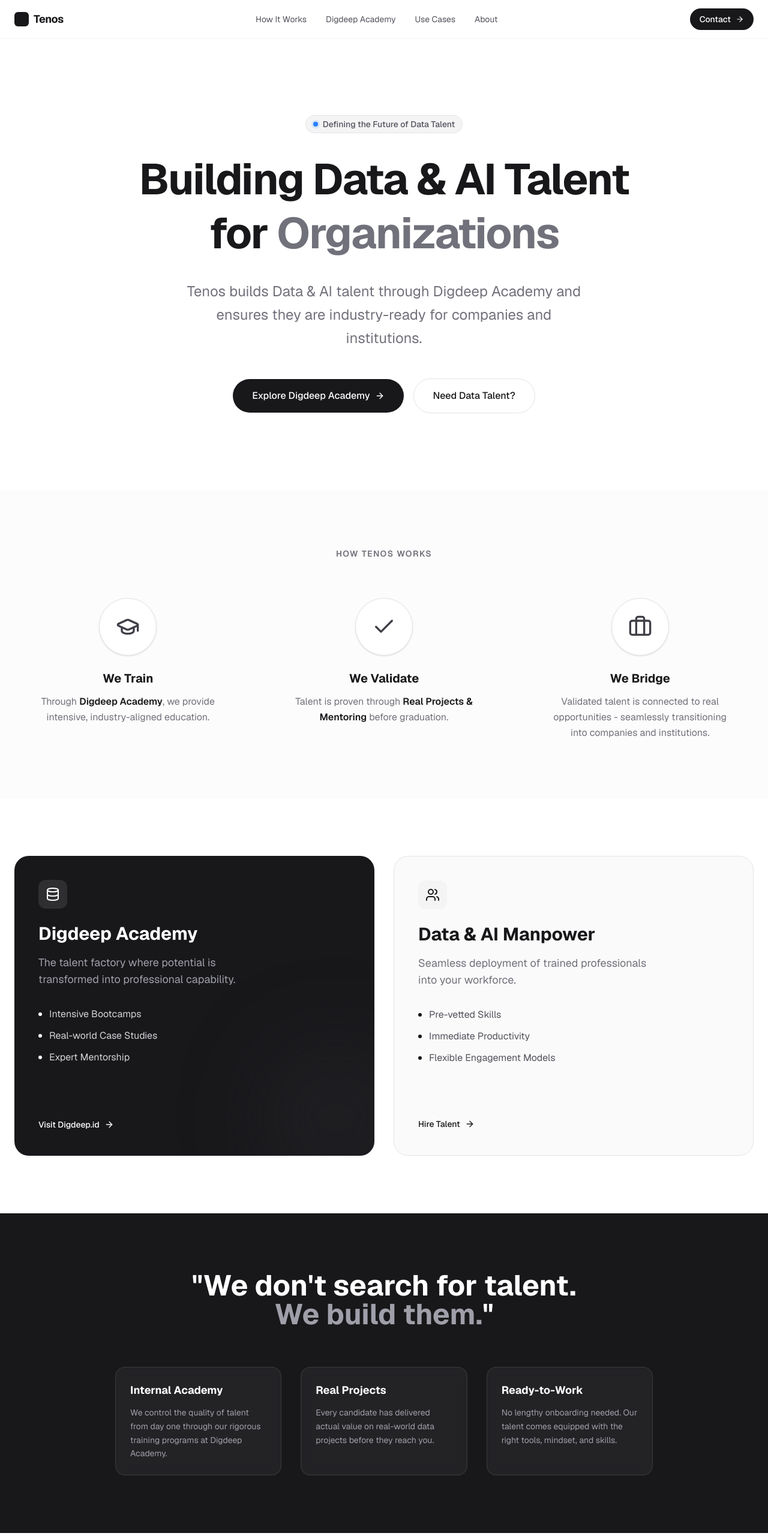
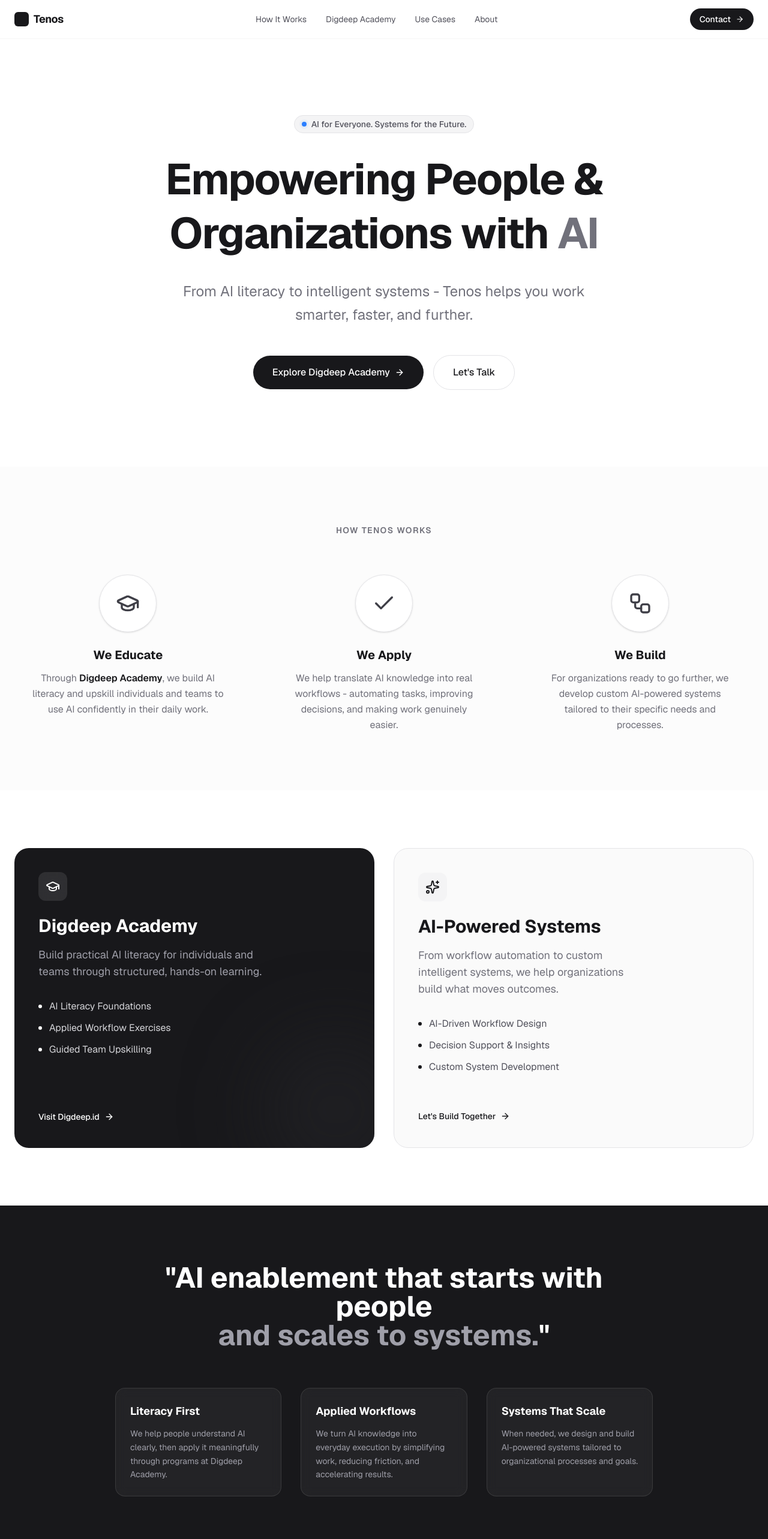
Before and after one commit to arnugroho/tenosid-web, a Next.js app: page / in a window 1280 px wide. Shown: the top 2566 px of the page at 60% size. Built offline with nearby package versions, Linux system fonts and the light colour scheme.

Commit message:
Revise homepage and layout content: Updated metadata, titles, and descriptions to reflect a focus on AI enablement for individuals and organizations. Enhanced messaging clarity by changing section titles and improving descriptions of services offered.

```diff
--- a/app/layout.tsx
+++ b/app/layout.tsx
@@ -14,35 +14,36 @@
 
 export const metadata: Metadata = {
   title: {
-    default: "Tenos Data Teknologi | Building Data & AI Talent",
+    default: "Tenos | AI Enablement for People & Organizations",
     template: "%s | Tenos Data Teknologi",
   },
   description:
-    "Tenos builds Data & AI talent through Digdeep Academy and ensures they are industry-ready for companies and institutions.",
+    "Tenos helps people and organizations work smarter with AI, from literacy and applied workflows to intelligent system development.",
   keywords: [
     "Tenos",
     "Digdeep Academy",
-    "Data Talent",
-    "AI Talent",
-    "Data Manpower",
+    "AI Enablement",
+    "AI Literacy",
+    "AI Workflows",
+    "AI Systems",
     "Indonesia",
     "Bootcamp",
-    "Data Science",
+    "Digital Transformation",
   ],
   authors: [{ name: "Tenos Data Teknologi" }],
   openGraph: {
-    title: "Tenos Data Teknologi | Building Data & AI Talent",
+    title: "Tenos | AI Enablement for People & Organizations",
     description:
-      "We don't search for talent. We build them. Tenos trains and deploys ready-to-work Data & AI professionals via Digdeep Academy.",
+      "From AI literacy to intelligent systems, Tenos empowers people and organizations to work smarter through practical AI enablement.",
     type: "website",
     locale: "en_US",
     siteName: "Tenos Data Teknologi",
   },
   twitter: {
     card: "summary_large_image",
-    title: "Tenos Data Teknologi | Building Data & AI Talent",
+    title: "Tenos | AI Enablement for People & Organizations",
     description:
-      "We don't search for talent. We build them. Ready-to-work Data & AI manpower via Digdeep Academy.",
+      "Tenos helps people and organizations work smarter with AI, from literacy and workflows to custom intelligent systems.",
   },
   robots: {
     index: true,
--- a/app/page.tsx
+++ b/app/page.tsx
@@ -2,11 +2,11 @@
 import {
   ArrowRight,
   Check,
-  Database,
+  Sparkles,
   GraduationCap,
   Building2,
   Users,
-  Briefcase,
+  Workflow,
   BarChart3,
   Brain,
   Mail,
@@ -49,13 +49,13 @@
               <span className="animate-ping absolute inline-flex h-full w-full rounded-full bg-blue-400 opacity-75"></span>
               <span className="relative inline-flex rounded-full h-2 w-2 bg-blue-500"></span>
             </span>
-            Defining the Future of Data Talent
+            AI for Everyone. Systems for the Future.
           </div>
           <h1 className="text-5xl md:text-7xl font-bold tracking-tight text-zinc-900 mb-8 max-w-4xl mx-auto leading-tight">
-            Building Data & AI Talent for <span className="text-zinc-500">Organizations</span>
+            Empowering People & Organizations with <span className="text-zinc-500">AI</span>
           </h1>
           <p className="text-xl md:text-2xl text-zinc-500 max-w-2xl mx-auto mb-12 leading-relaxed">
-            Tenos builds Data & AI talent through Digdeep Academy and ensures they are industry-ready for companies and institutions.
+            From AI literacy to intelligent systems - Tenos helps you work smarter, faster, and further.
           </p>
           <div className="flex flex-col sm:flex-row items-center justify-center gap-4">
             <Link
@@ -69,7 +69,7 @@
               href="#contact"
               className="w-full sm:w-auto px-8 py-4 bg-white text-zinc-900 border border-zinc-200 rounded-full font-medium hover:bg-zinc-50 transition-all"
             >
-              Need Data Talent?
+              Let&apos;s Talk
             </Link>
           </div>
         </div>
@@ -88,9 +88,9 @@
               <div className="w-24 h-24 bg-white rounded-full border border-zinc-200 flex items-center justify-center mb-6 shadow-sm">
                 <GraduationCap className="w-10 h-10 text-zinc-700" />
               </div>
-              <h3 className="text-xl font-bold mb-3">We Train</h3>
+              <h3 className="text-xl font-bold mb-3">We Educate</h3>
               <p className="text-zinc-500 leading-relaxed max-w-xs">
-                Through <span className="font-semibold text-zinc-900">Digdeep Academy</span>, we provide intensive, industry-aligned education.
+                Through <span className="font-semibold text-zinc-900">Digdeep Academy</span>, we build AI literacy and upskill individuals and teams to use AI confidently in their daily work.
               </p>
             </div>
 
@@ -99,27 +99,27 @@
               <div className="w-24 h-24 bg-white rounded-full border border-zinc-200 flex items-center justify-center mb-6 shadow-sm">
                 <Check className="w-10 h-10 text-zinc-700" />
               </div>
-              <h3 className="text-xl font-bold mb-3">We Validate</h3>
+              <h3 className="text-xl font-bold mb-3">We Apply</h3>
               <p className="text-zinc-500 leading-relaxed max-w-xs">
-                Talent is proven through <span className="font-semibold text-zinc-900">Real Projects & Mentoring</span> before graduation.
+                We help translate AI knowledge into real workflows - automating tasks, improving decisions, and making work genuinely easier.
               </p>
             </div>
 
             {/* Step 3 */}
             <div className="relative flex flex-col items-center text-center">
               <div className="w-24 h-24 bg-white rounded-full border border-zinc-200 flex items-center justify-center mb-6 shadow-sm">
-                <Briefcase className="w-10 h-10 text-zinc-700" />
+                <Workflow className="w-10 h-10 text-zinc-700" />
               </div>
-              <h3 className="text-xl font-bold mb-3">We Bridge</h3>
+              <h3 className="text-xl font-bold mb-3">We Build</h3>
               <p className="text-zinc-500 leading-relaxed max-w-xs">
-                Validated talent is connected to real opportunities - seamlessly transitioning into companies and institutions.
+                For organizations ready to go further, we develop custom AI-powered systems tailored to their specific needs and processes.
               </p>
             </div>
           </div>
         </div>
       </section>
 
-      {/* 3) TWO PILLARS OF TENOS */}
+      {/* 3) TENOS ENABLEMENT SPECTRUM */}
       <section id="digdeep" className="py-24 px-6 scroll-mt-20">
         <div className="max-w-7xl mx-auto">
           <div className="grid lg:grid-cols-2 gap-8">
@@ -132,22 +132,22 @@
             >
               <div className="relative z-10">
                 <div className="w-12 h-12 bg-white/10 rounded-xl flex items-center justify-center mb-6 backdrop-blur-sm">
-                  <Database className="w-6 h-6 text-white" />
+                  <GraduationCap className="w-6 h-6 text-white" />
                 </div>
                 <h3 className="text-3xl font-bold mb-4">Digdeep Academy</h3>
-                <p className="text-zinc-400 text-lg mb-8 max-w-sm">The talent factory where potential is transformed into professional capability.</p>
+                <p className="text-zinc-400 text-lg mb-8 max-w-sm">Build practical AI literacy for individuals and teams through structured, hands-on learning.</p>
                 <ul className="space-y-3 mb-8 text-zinc-300">
                   <li className="flex items-center gap-3">
                     <div className="w-1.5 h-1.5 rounded-full bg-white"></div>
-                    Intensive Bootcamps
+                    AI Literacy Foundations
                   </li>
                   <li className="flex items-center gap-3">
                     <div className="w-1.5 h-1.5 rounded-full bg-white"></div>
-                    Real-world Case Studies
+                    Applied Workflow Exercises
                   </li>
                   <li className="flex items-center gap-3">
                     <div className="w-1.5 h-1.5 rounded-full bg-white"></div>
-                    Expert Mentorship
+                    Guided Team Upskilling
                   </li>
                 </ul>
               </div>
@@ -167,28 +167,28 @@
             >
               <div className="relative z-10">
                 <div className="w-12 h-12 bg-zinc-100 rounded-xl flex items-center justify-center mb-6">
-                  <Users className="w-6 h-6 text-zinc-900" />
+                  <Sparkles className="w-6 h-6 text-zinc-900" />
                 </div>
-                <h3 className="text-3xl font-bold mb-4 text-zinc-900">Data & AI Manpower</h3>
-                <p className="text-zinc-500 text-lg mb-8 max-w-sm">Seamless deployment of trained professionals into your workforce.</p>
+                <h3 className="text-3xl font-bold mb-4 text-zinc-900">AI-Powered Systems</h3>
+                <p className="text-zinc-500 text-lg mb-8 max-w-sm">From workflow automation to custom intelligent systems, we help organizations build what moves outcomes.</p>
                 <ul className="space-y-3 mb-8 text-zinc-600">
                   <li className="flex items-center gap-3">
                     <div className="w-1.5 h-1.5 rounded-full bg-zinc-900"></div>
-                    Pre-vetted Skills
+                    AI-Driven Workflow Design
                   </li>
                   <li className="flex items-center gap-3">
                     <div className="w-1.5 h-1.5 rounded-full bg-zinc-900"></div>
-                    Immediate Productivity
+                    Decision Support & Insights
                   </li>
                   <li className="flex items-center gap-3">
                     <div className="w-1.5 h-1.5 rounded-full bg-zinc-900"></div>
-                    Flexible Engagement Models
+                    Custom System Development
                   </li>
                 </ul>
               </div>
               <div className="relative z-10">
                 <span className="inline-flex items-center gap-2 text-sm font-medium text-zinc-900 border-b border-transparent group-hover:border-zinc-900 transition-colors">
-                  Hire Talent <ArrowRight className="w-4 h-4 group-hover:translate-x-1 transition-transform" />
+                  Let&apos;s Build Together <ArrowRight className="w-4 h-4 group-hover:translate-x-1 transition-transform" />
                 </span>
               </div>
             </a>
@@ -200,26 +200,26 @@
       <section className="py-24 px-6 bg-zinc-900 text-white">
         <div className="max-w-4xl mx-auto text-center">
           <h2 className="text-3xl md:text-5xl font-bold mb-8">
-            &quot;We don&apos;t search for talent. <br className="hidden md:block" />
-            <span className="text-zinc-400">We build them.</span>&quot;
+            &quot;AI enablement that starts with people <br className="hidden md:block" />
+            <span className="text-zinc-400">and scales to systems.</span>&quot;
           </h2>
           <div className="grid sm:grid-cols-3 gap-8 mt-16 text-left">
             <div className="p-6 rounded-2xl bg-white/5 border border-white/10 backdrop-blur-sm">
-              <h3 className="text-lg font-bold mb-3 text-white">Internal Academy</h3>
+              <h3 className="text-lg font-bold mb-3 text-white">Literacy First</h3>
               <p className="text-zinc-400 text-sm leading-relaxed">
-                We control the quality of talent from day one through our rigorous training programs at Digdeep Academy.
+                We help people understand AI clearly, then apply it meaningfully through programs at Digdeep Academy.
               </p>
             </div>
             <div className="p-6 rounded-2xl bg-white/5 border border-white/10 backdrop-blur-sm">
-              <h3 className="text-lg font-bold mb-3 text-white">Real Projects</h3>
+              <h3 className="text-lg font-bold mb-3 text-white">Applied Workflows</h3>
               <p className="text-zinc-400 text-sm leading-relaxed">
-                Every candidate has delivered actual value on real-world data projects before they reach you.
+                We turn AI knowledge into everyday execution by simplifying work, reducing friction, and accelerating results.
               </p>
             </div>
             <div className="p-6 rounded-2xl bg-white/5 border border-white/10 backdrop-blur-sm">
-              <h3 className="text-lg font-bold mb-3 text-white">Ready-to-Work</h3>
+              <h3 className="text-lg font-bold mb-3 text-white">Systems That Scale</h3>
               <p className="text-zinc-400 text-sm leading-relaxed">
-                No lengthy onboarding needed. Our talent comes equipped with the right tools, mindset, and skills.
+                When needed, we design and build AI-powered systems tailored to organizational processes and goals.
               </p>
             </div>
           </div>
@@ -240,24 +240,24 @@
 
           <div className="grid md:grid-cols-2 lg:grid-cols-4 gap-6">
             <div className="p-8 rounded-2xl bg-zinc-50 border border-zinc-100 hover:border-zinc-300 transition-colors">
+              <Users className="w-8 h-8 text-zinc-900 mb-6" />
+              <h3 className="font-bold text-lg mb-2">Professionals & Teams</h3>
+              <p className="text-zinc-500 text-sm">Individuals who want to use AI to simplify and accelerate their everyday work.</p>
+            </div>
+            <div className="p-8 rounded-2xl bg-zinc-50 border border-zinc-100 hover:border-zinc-300 transition-colors">
               <Building2 className="w-8 h-8 text-zinc-900 mb-6" />
-              <h3 className="font-bold text-lg mb-2">Government Institutions</h3>
-              <p className="text-zinc-500 text-sm">Building sovereign data capabilities and modernizing public infrastructure.</p>
+              <h3 className="font-bold text-lg mb-2">Government & Public Sector</h3>
+              <p className="text-zinc-500 text-sm">Building digital and AI capability from within public institutions.</p>
             </div>
             <div className="p-8 rounded-2xl bg-zinc-50 border border-zinc-100 hover:border-zinc-300 transition-colors">
               <BarChart3 className="w-8 h-8 text-zinc-900 mb-6" />
-              <h3 className="font-bold text-lg mb-2">Companies w/o Data Teams</h3>
-              <p className="text-zinc-500 text-sm">Jumpstarting data initiatives without the overhead of hiring a full department.</p>
-            </div>
-            <div className="p-8 rounded-2xl bg-zinc-50 border border-zinc-100 hover:border-zinc-300 transition-colors">
-              <Users className="w-8 h-8 text-zinc-900 mb-6" />
-              <h3 className="font-bold text-lg mb-2">HR & Management</h3>
-              <p className="text-zinc-500 text-sm">Providing deep workforce insights and analytics for better decision making.</p>
+              <h3 className="font-bold text-lg mb-2">Business Leaders</h3>
+              <p className="text-zinc-500 text-sm">Using AI for smarter decisions, better insights, and operational efficiency.</p>
             </div>
             <div className="p-8 rounded-2xl bg-zinc-50 border border-zinc-100 hover:border-zinc-300 transition-colors">
               <Brain className="w-8 h-8 text-zinc-900 mb-6" />
-              <h3 className="font-bold text-lg mb-2">BI/AI Initiatives</h3>
-              <p className="text-zinc-500 text-sm">Organizations ready to scale their intelligence capabilities with trained experts.</p>
+              <h3 className="font-bold text-lg mb-2">Organizations Ready to Build</h3>
+              <p className="text-zinc-500 text-sm">Companies looking to develop custom AI systems that solve real business problems.</p>
             </div>
           </div>
         </div>
@@ -268,7 +268,7 @@
         <div className="max-w-3xl mx-auto text-center">
           <h2 className="text-3xl font-bold mb-6">Our Mission</h2>
           <p className="text-xl leading-relaxed text-zinc-600">
-            Tenos exists to solve the critical shortage of ready-to-work Data & AI talent. We believe the best way to find talent is not to search for it, but to build it ourselves. Through <span className="font-semibold text-zinc-900">Digdeep Academy</span>, we forge the next generation of data experts, ensuring they are not just certified, but capable.
+            Tenos exists to close the gap between AI&apos;s potential and how people actually use it. We start with literacy - helping people understand and apply AI in their work - and go all the way to building intelligent systems that transform how organizations operate.
           </p>
         </div>
       </section>
@@ -279,9 +279,9 @@
           <div className="absolute top-0 left-0 w-full h-full bg-[radial-gradient(circle_at_top_right,_var(--tw-gradient-stops))] from-zinc-800 to-transparent opacity-50"></div>
 
           <div className="relative z-10">
-            <h2 className="text-4xl md:text-6xl font-bold text-white mb-6">Start with the Right Talent</h2>
+            <h2 className="text-4xl md:text-6xl font-bold text-white mb-6">Build Your AI Journey with Tenos</h2>
             <p className="text-zinc-400 text-lg max-w-xl mx-auto mb-10">
-              Whether you want to enroll in Digdeep Academy or hire a trained Data & AI team, we&apos;re ready to help.
+              Whether you&apos;re just starting your AI journey or ready to build an intelligent system, we&apos;re here to guide you every step of the way.
             </p>
             <div className="flex flex-col sm:flex-row items-center justify-center gap-4">
               <a
@@ -290,7 +290,7 @@
                 rel="noopener noreferrer"
                 className="w-full sm:w-auto px-8 py-4 bg-white text-zinc-900 rounded-full font-bold hover:bg-zinc-100 transition-all inline-flex items-center justify-center gap-2"
               >
-                Visit Digdeep
+                Visit Digdeep Academy
                 <ArrowRight className="w-4 h-4" />
               </a>
               <a
@@ -318,7 +318,7 @@
             >
               Digdeep.id
             </a>
-            <span>— Academy & Talent Factory powered by Tenos</span>
+            <span>- Academy powered by Tenos</span>
           </p>
         </div>
       </footer>
```
